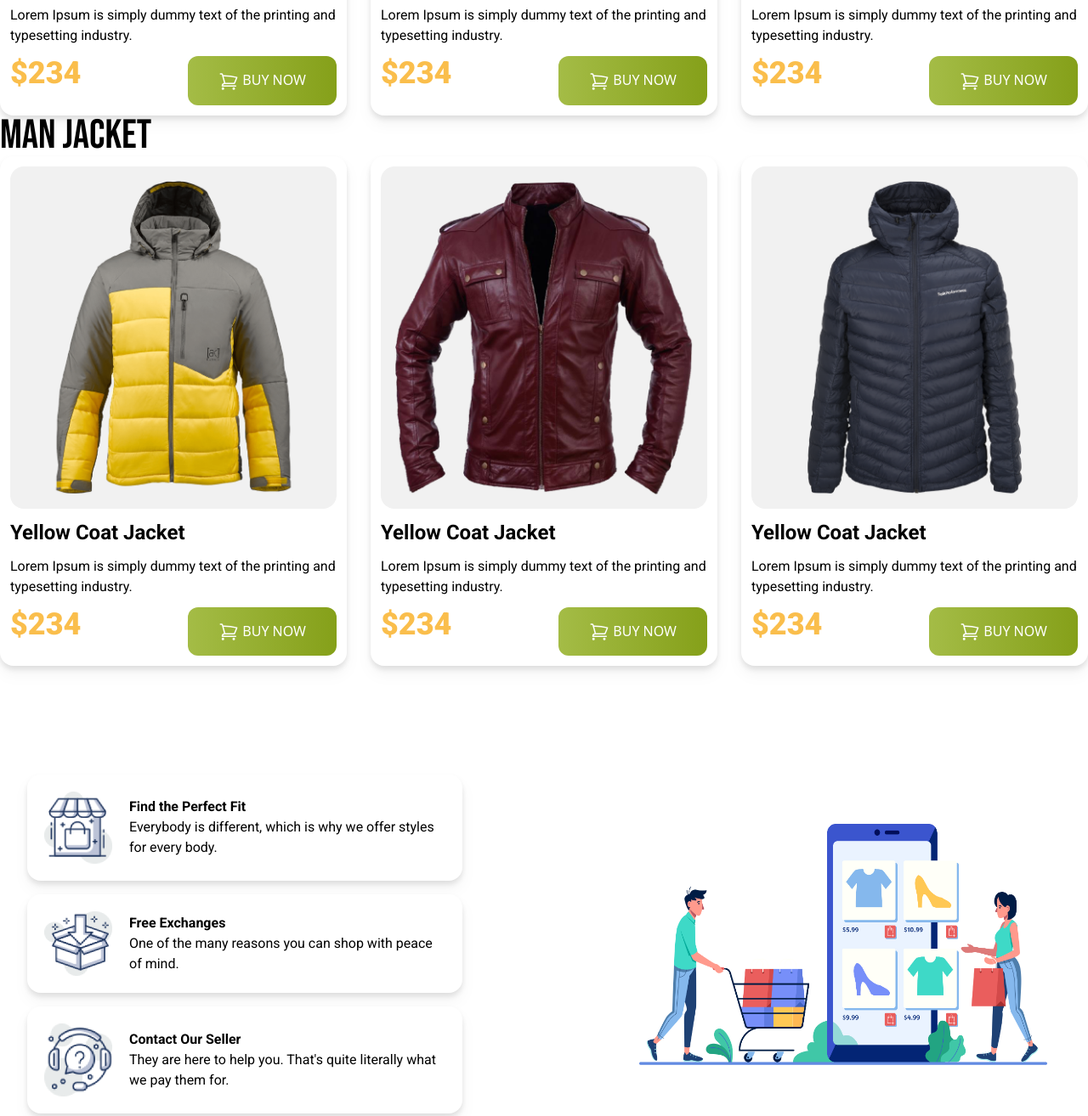
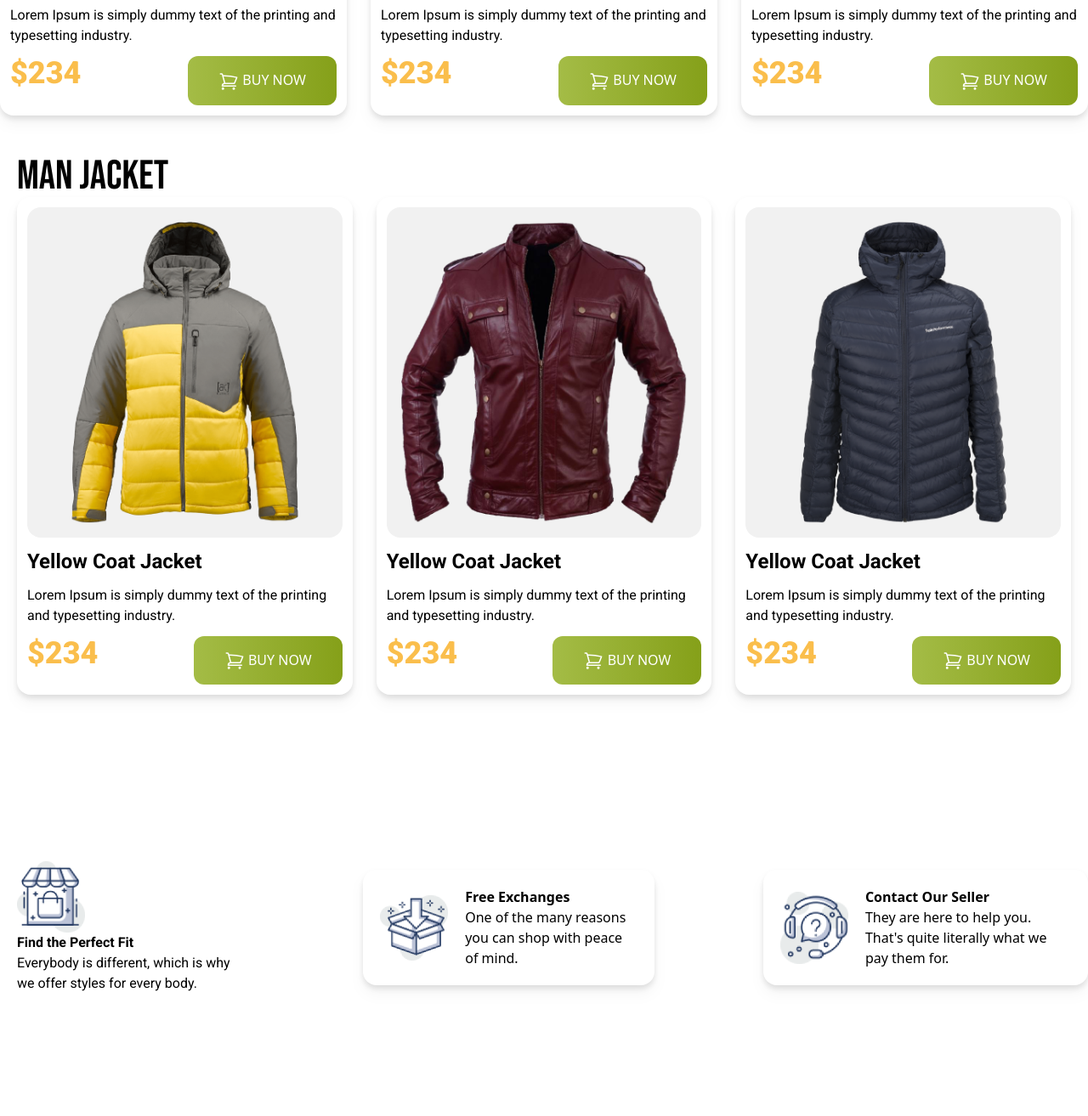
Before and after one commit to NLucky320/penguine-fashion, a plain HTML site: page index.html in a window 1280 px wide. Shown: the part 1180-2494 px from the top of the page at 85% size. Drawn offline with nearby package versions, Linux system fonts and the light colour scheme.

Commit message:
padding updated

```diff
--- a/index.html
+++ b/index.html
@@ -115,7 +115,7 @@
 
             </div>
         </section>
-        <section class="py-12 p-5 md:p-0">
+        <section class="py-12 p-5">
             <h3 class="text-5xl uppercase font-bebas">Man Jacket</h3>
             <div class="grid  grid-col-1 md:grid-cols-2 lg:grid-cols-3 gap-7 m-4]">
                 <div class="space-y-3  bg-white rounded-2xl drop-shadow-lg p-3">
@@ -180,9 +180,8 @@
         </section>
         <section>
             <div class="flex flex-col-reverse lg:flex-row justify-between items-center py-32 gap-x-32">
-                <div class="font-roboto max-w-lg mx-auto p-5 md:p-0">
-                    <div class=" flex justify-between items-center bg-[#FFF] gap-x-5 p-5 drop-shadow-lg
-                        rounded-2xl">
+                <div class="font-roboto max-w-lg mx-auto p-5 >
+                    <div class=" flex justify-between items-center bg-[#FFF] gap-x-5 p-5 drop-shadow-lg rounded-2xl">
                     <div class="max-w-20">
                         <img src="./icons/house.png" alt="">
                     </div>
@@ -192,8 +191,7 @@
                             offer styles for every body.</p>
                     </div>
                 </div>
-                    <div
-                        class="flex justify-between items-center bg-[#FFF] my-4 p-5 gap-x-5 drop-shadow-lg rounded-2xl">
+                <div class="flex justify-between items-center bg-[#FFF] my-4 p-5 gap-x-5 drop-shadow-lg rounded-2xl">
                     <div class="max-w-20">
                         <img src="./icons/box.png" alt="">
                     </div>
```
Lines whose indentation alone changed are shown as unchanged.
